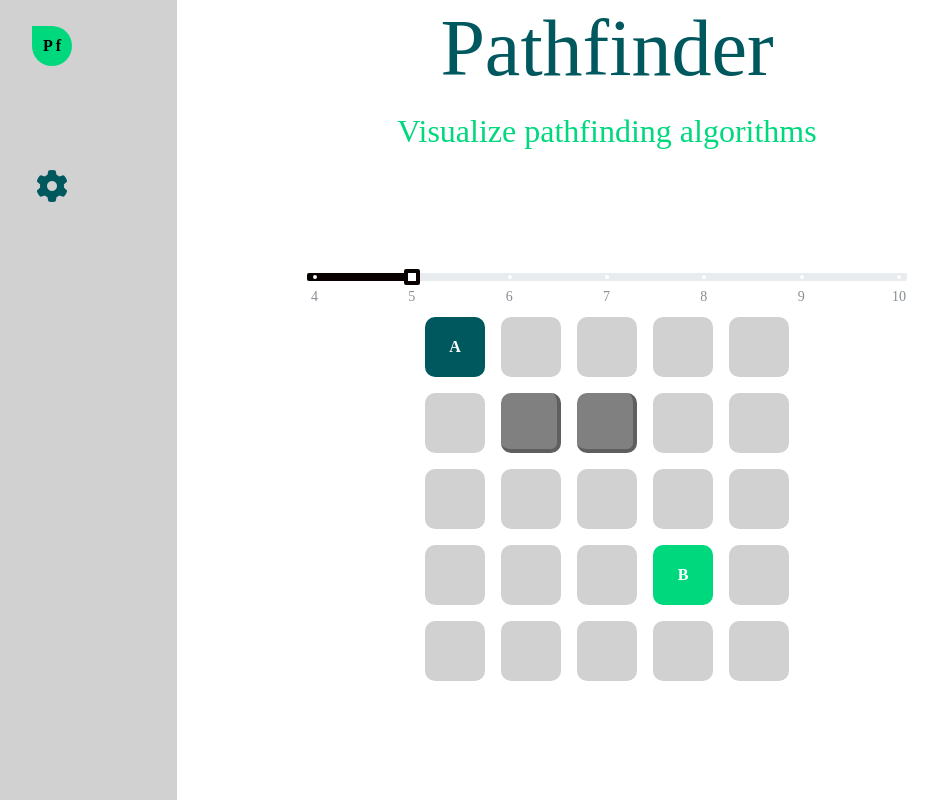
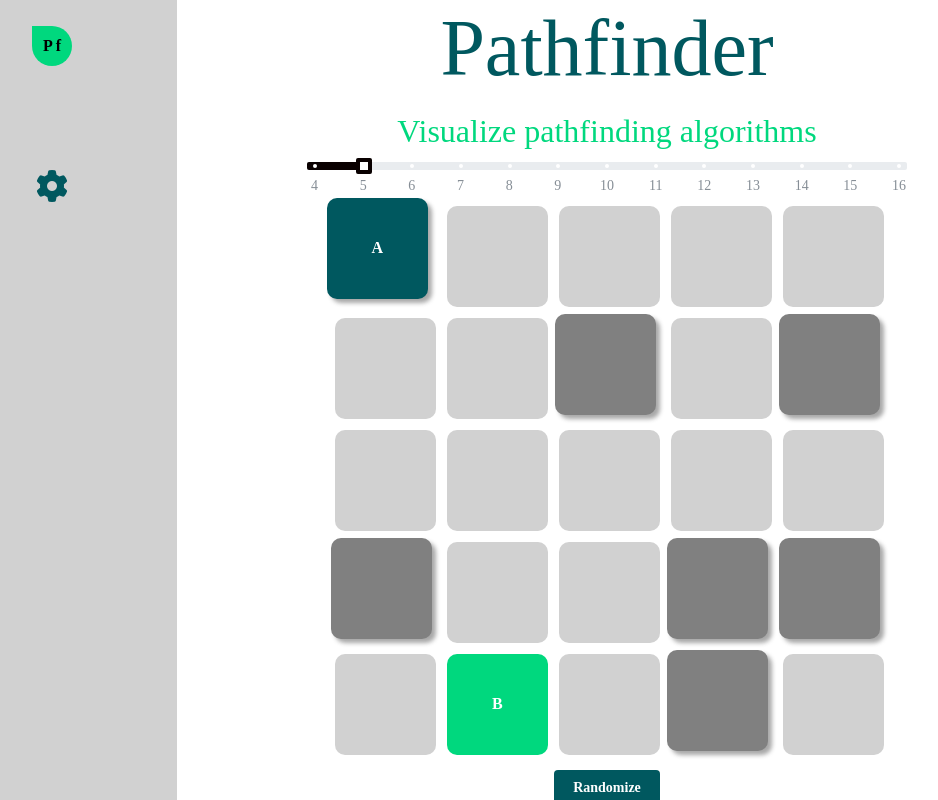
Before and after one commit to jakovg1/algo-visualizer, a React (Vite) app: page / in a window 1280 px wide. Shown: the whole page, without its empty margins (73-1011 px from the left). Built offline with nearby package versions, Linux system fonts and the light colour scheme; a web font is replaced by a local one.

Commit message:
Update square css, extract util functions fo Grid.utils file

```diff
--- a/src/App.scss
+++ b/src/App.scss
@@ -1,4 +1,4 @@
-@import "./variables.scss";
+@use "./variables.scss" as vars;
 
 .side-nav {
   z-index: 100;
@@ -16,12 +16,12 @@
   display: flex;
   flex-direction: column;
   align-items: center;
-  background-color: $custom-gray;
+  background-color: vars.$custom-gray;
 }
 
 .logo {
   margin-top: 10px;
-  background-color: $custom-green;
+  background-color: vars.$custom-green;
   font-weight: bolder;
   width: 40px;
   height: 40px;
@@ -53,11 +53,8 @@
 .title {
   height: 20%;
   width: 100%;
-  color: $custom-blue;
-  //   color: white;
-  //   font-weight: bolder;
+  color: vars.$custom-blue;
   text-align: center;
-  //   border-bottom: 2px black solid;
 }
 
 .main-content {
--- a/src/components/Grid.constants.tsx
+++ b/src/components/Grid.constants.tsx
@@ -1,6 +1,6 @@
 export const defaultDimension = 5;
 export const minDimension = 4;
-export const maxDimension = 10;
+export const maxDimension = 16;
 
 export enum SquareCell {
   PointA,
--- a/src/components/Grid.scss
+++ b/src/components/Grid.scss
@@ -1,15 +1,15 @@
-@import "/src/variables.scss";
+@use "/src/variables.scss" as vars;
 
-.row {
-  //   display: block;
-  display: flex;
-  flex-direction: row;
+.grid {
+  display: grid;
+  width: 70vh;
+  height: 70vh;
 }
 
 .square {
-  width: 60px;
-  height: 60px;
-  background-color: $custom-gray;
+  width: 90%;
+  height: 90%;
+  background-color: vars.$custom-gray;
   border-radius: 10px;
   margin: 8px;
   display: flex;
@@ -18,25 +18,37 @@
   font-weight: bolder;
   color: white;
 
-  transition: background-color 350ms ease-out;
+  transition: background-color 350ms ease-in-out, transform 150ms ease-in-out,
+    border 150ms ease-in-out;
 
   &:hover {
-    background-color: $custom-green;
+    background-color: vars.$custom-green;
   }
 }
 
 .pointA {
-  background-color: $custom-blue;
+  cursor: grab;
+  background-color: vars.$custom-blue;
+  transform: translate(-8px, -8px);
+  box-shadow: 4px 4px 4px 0 rgba(37, 37, 37, 0.4);
 }
 
 .pointB {
-  background-color: $custom-green;
+  background-color: vars.$custom-green;
 }
 
 .obstacle {
+  transform: translate(-4px, -4px);
   background-color: gray;
-  //   border: 2px black solid;
-  border-width: 0 4px 4px 0;
-  border-style: none solid solid none;
   border-color: rgb(95, 95, 95);
+  box-shadow: 4px 4px 4px 0 rgba(37, 37, 37, 0.4);
 }
+
+.small-text {
+  font-size: 12px;
+}
+
+.button {
+  margin-top: 12px;
+  background-color: vars.$custom-blue;
+}
--- a/src/components/Grid.tsx
+++ b/src/components/Grid.tsx
@@ -1,6 +1,6 @@
-import React, { useState } from "react";
+import React, { Key, useState } from "react";
 import "./Grid.scss";
-import { Slider } from "@mantine/core";
+import { Button, Slider } from "@mantine/core";
 import {
   defaultDimension,
   maxDimension,
@@ -8,51 +8,31 @@ import {
   SquareCell,
 } from "./Grid.constants";
 
-function MakeSquareMatrix(n: number): SquareCell[][] {
-  return Array.from({ length: n }).map(() => Array(n).fill(SquareCell.Empty));
-}
-
-function GetArrayOfInts(begin: number, end: number): Array<number> {
-  const arr: Array<number> = [];
-  while (begin <= end) {
-    arr.push(begin++);
-  }
-  return arr;
-}
-
-// Util functions for Grid
-// function isCellPointA(grid: SquareCell[][], i: number, j: number): boolean {
-//   return grid[i][j] === SquareCell.PointA;
-// }
-// function isCellPointB(grid: SquareCell[][], i: number, j: number): boolean {
-//   return grid[i][j] === SquareCell.PointB;
-// }
-// function isCellObstacle(grid: SquareCell[][], i: number, j: number): boolean {
-//   return grid[i][j] === SquareCell.Obstacle;
-// }
-
-function getStylingOfSquare(square: SquareCell): string {
-  if (square === SquareCell.PointA) return "pointA";
-  if (square === SquareCell.PointB) return "pointB";
-  if (square === SquareCell.Obstacle) return "obstacle";
-  return "";
-}
-
-function getInlineHTMLOfSquare(square: SquareCell): string {
-  if (square === SquareCell.PointA) return "A";
-  if (square === SquareCell.PointB) return "B";
-  return "";
-}
-////////////////////////////////////////////////////////////////////////
+import {
+  GetArrayOfInts,
+  getInlineHTMLOfSquare,
+  getStylingOfSquare,
+  randomizeGridValues,
+} from "./GridUtils.tsx";
 
 function Grid() {
   const [dimension, changeDimension] = useState(defaultDimension);
-  const grid: SquareCell[][] = MakeSquareMatrix(dimension);
+  const [grid, setGrid] = useState(randomizeGridValues(dimension));
 
-  grid[0][0] = SquareCell.PointA;
-  grid[3][3] = SquareCell.PointB;
-  grid[1][1] = SquareCell.Obstacle;
-  grid[1][2] = SquareCell.Obstacle;
+  const handleClickOfEmptyCell = (i: number, j: number) => {
+    setGrid((prevGrid) => {
+      const newGrid = [...prevGrid];
+      //   const newGrid = prevGrid;
+      let cell = newGrid[i][j];
+      if (cell === SquareCell.Empty) {
+        cell = SquareCell.Obstacle;
+      } else if (cell === SquareCell.Obstacle) {
+        cell = SquareCell.Empty;
+      }
+      newGrid[i][j] = cell;
+      return newGrid;
+    });
+  };
 
   //Slider
   const sliderMarks = [
@@ -61,6 +41,34 @@ function Grid() {
     }),
   ];
 
+  function renderGrid(grid: SquareCell[][]) {
+    return (
+      <div
+        className="grid"
+        style={{
+          gridTemplateColumns: `repeat(${dimension}, 1fr)`,
+          gridTemplateRows: `repeat(${dimension}, 1fr)`,
+        }}
+      >
+        {grid.map((row, i) =>
+          row.map((square, j) => {
+            const key: Key = `${i}${j}${dimension}`;
+            return (
+              <div
+                key={key}
+                className={"square " + getStylingOfSquare(square, dimension)}
+                onDragOver={() => handleClickOfEmptyCell(i, j)}
+                onClick={() => handleClickOfEmptyCell(i, j)}
+              >
+                {getInlineHTMLOfSquare(square)}
+              </div>
+            );
+          })
+        )}
+      </div>
+    );
+  }
+
   return (
     <>
       <div className="w-50 center pb-4">
@@ -68,22 +76,29 @@ function Grid() {
           min={minDimension}
           max={maxDimension}
           value={dimension}
-          onChange={(value) => changeDimension(value)}
+          onChange={(dimensionValue) =>
+            changeDimension((oldDimensionValue) => {
+              if (oldDimensionValue === dimensionValue) return dimensionValue;
+              setGrid(() => {
+                const newGrid = randomizeGridValues(dimensionValue);
+                return newGrid;
+              });
+              return dimensionValue;
+            })
+          }
           color="rgba(9, 0, 0, 1)"
           radius="xs"
           marks={sliderMarks}
         />
       </div>
 
-      {grid.map((row, i) => (
-        <span key={i} className="row">
-          {row.map((square, j) => (
-            <div key={j} className={"square " + getStylingOfSquare(square)}>
-              {getInlineHTMLOfSquare(square)}
-            </div>
-          ))}
-        </span>
-      ))}
+      {renderGrid(grid)}
+      <Button
+        onClick={() => setGrid(() => randomizeGridValues(dimension))}
+        className="button"
+      >
+        Randomize
+      </Button>
     </>
   );
 }
--- /dev/null
+++ b/src/components/GridUtils.tsx
@@ -0,0 +1,71 @@
+import { SquareCell } from "./Grid.constants";
+
+// util functions
+
+export function getRandBetween(min: number, max: number): number {
+  return Math.floor(Math.random() * (max - min) + min);
+}
+
+export function getTrueValueWithProbability(probability: number): boolean {
+  if (probability < 0 || probability > 1) return false;
+  return probability > Math.random();
+}
+
+export function MakeSquareMatrix(n: number): SquareCell[][] {
+  return Array.from({ length: n }).map(() => Array(n).fill(SquareCell.Empty));
+}
+
+export function GetArrayOfInts(begin: number, end: number): Array<number> {
+  const arr: Array<number> = [];
+  while (begin <= end) {
+    arr.push(begin++);
+  }
+  return arr;
+}
+
+export function randomizeGridValues(dimension: number) {
+  let [pointARow, pointAColumn, pointBRow, pointBColumn]: number[] = [
+    getRandBetween(0, dimension),
+    getRandBetween(0, dimension),
+    getRandBetween(0, dimension),
+    getRandBetween(0, dimension),
+  ];
+  //choose point B to have a different row and column from point A
+  if (pointARow === pointBRow) {
+    pointBRow = (pointBRow + getRandBetween(1, dimension)) % dimension;
+  }
+  if (pointAColumn === pointBColumn) {
+    pointBColumn = (pointBColumn + getRandBetween(1, dimension)) % dimension;
+  }
+
+  const grid: SquareCell[][] = MakeSquareMatrix(dimension);
+  for (let i = 0; i < dimension; i++) {
+    for (let j = 0; j < dimension; j++) {
+      grid[i][j] = getTrueValueWithProbability(0.7)
+        ? SquareCell.Empty
+        : SquareCell.Obstacle;
+    }
+  }
+  grid[pointARow][pointAColumn] = SquareCell.PointA;
+  grid[pointBRow][pointBColumn] = SquareCell.PointB;
+  return grid;
+}
+
+export function getStylingOfSquare(
+  square: SquareCell,
+  dimension: number
+): string {
+  let squareTypeStyling = "";
+  const smallTextStyling = dimension > 10 ? "small-text" : "";
+  if (square === SquareCell.PointA) squareTypeStyling = "pointA";
+  else if (square === SquareCell.PointB) squareTypeStyling = "pointB";
+  else if (square === SquareCell.Obstacle) squareTypeStyling = "obstacle";
+  else squareTypeStyling = "";
+  return `${squareTypeStyling} ${smallTextStyling}`;
+}
+
+export function getInlineHTMLOfSquare(square: SquareCell): string {
+  if (square === SquareCell.PointA) return "A";
+  if (square === SquareCell.PointB) return "B";
+  return " ";
+}
--- a/src/main.tsx
+++ b/src/main.tsx
@@ -8,8 +8,7 @@ import { MantineProvider } from "@mantine/core";
 
 createRoot(document.getElementById("root")!).render(
   <MantineProvider withGlobalStyles withNormalizeCSS>
-    <StrictMode>
-      <App />
-    </StrictMode>
+    {/* <StrictMode></StrictMode> */}
+    <App />
   </MantineProvider>
 );
--- a/src/variables.scss
+++ b/src/variables.scss
@@ -1,7 +1,7 @@
 $custom-blue: #00585f;
 $custom-green: #00d87e;
 $custom-gray: #d1d1d1;
-$custom-white: #000000;
+$custom-white: #ffffff;
 
 .c-custom-blue {
   color: $custom-blue;
```
